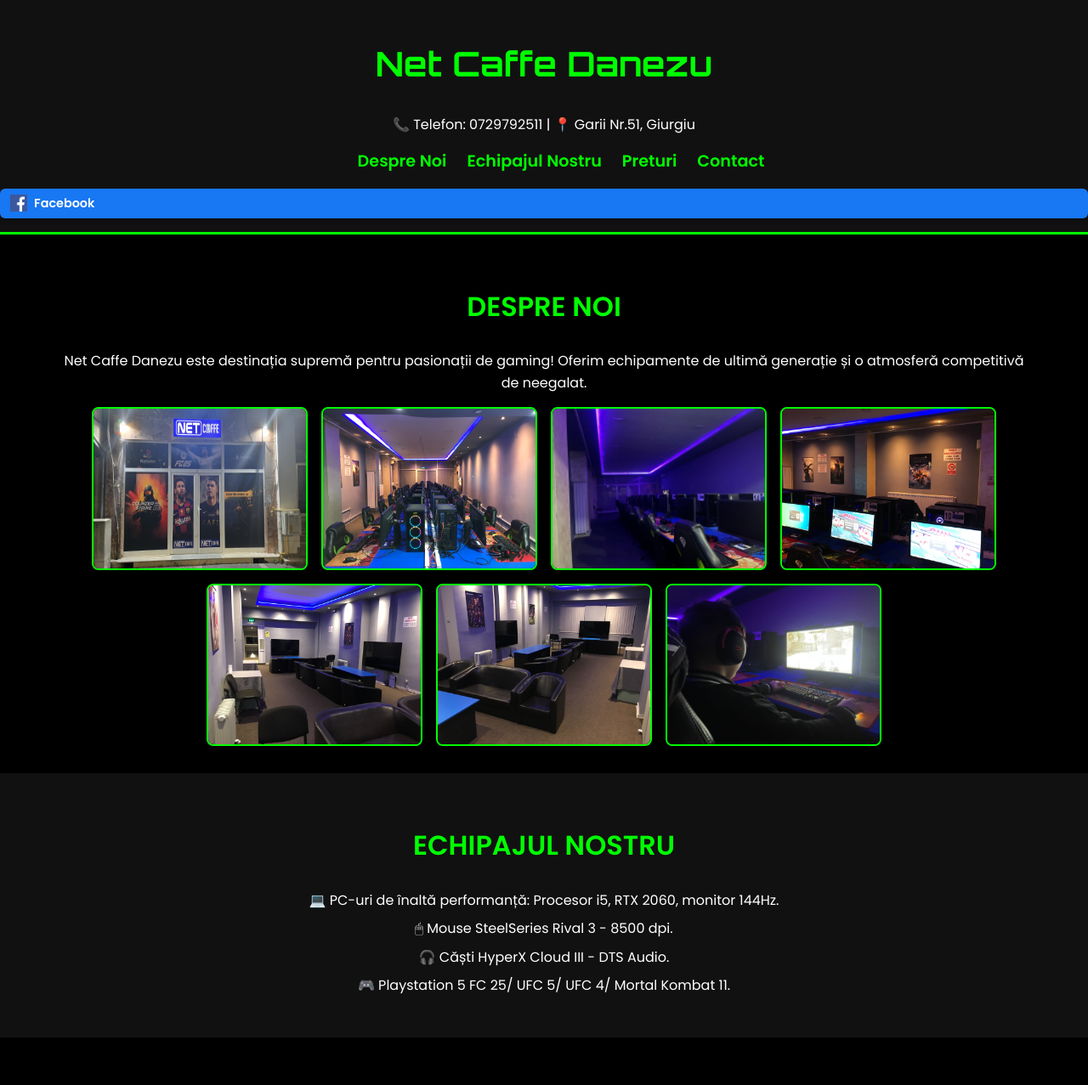
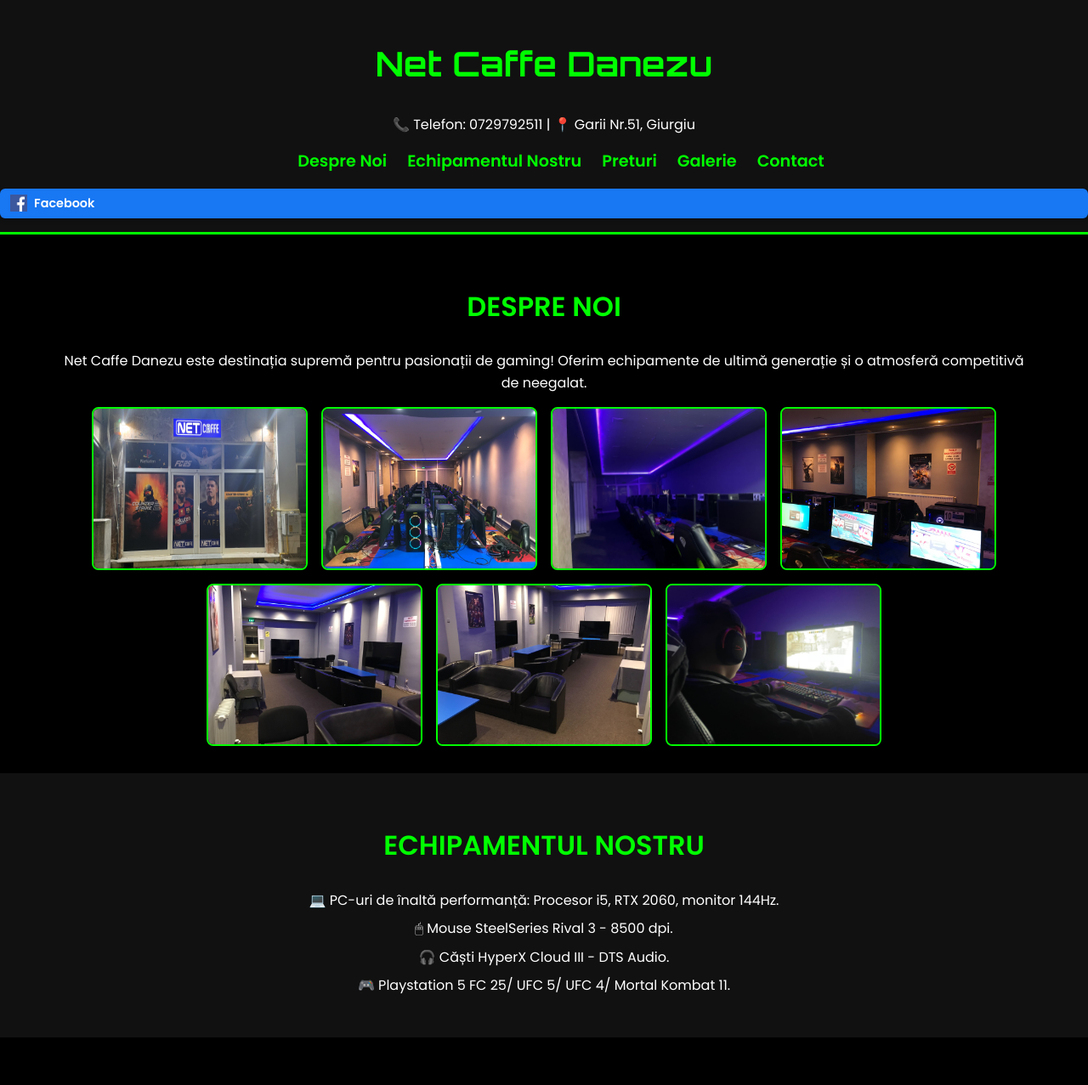
Before and after one commit to NachoIT01/DanezuWeb02, a plain HTML site: page index.html in a window 1280 px wide. Shown: the top 1277 px of the page at 85% size. Drawn offline with Linux system fonts and the light colour scheme.

Commit message:
Update index.html

```diff
--- a/index.html
+++ b/index.html
@@ -16,8 +16,9 @@
           <nav>
               <ul class="nav-links">
                   <li><a href="#about-us">Despre Noi</a></li>
-                  <li><a href="#our-setup">Echipajul Nostru</a></li>
+                  <li><a href="#our-setup">Echipamentul Nostru</a></li>
                   <li><a href="#pricing">Preturi</a></li>
+                  <li><a href="#gallery">Galerie</a></li>
                   <li><a href="#contact">Contact</a></li>
               </ul>
           </nav>
@@ -51,7 +52,7 @@
       <!-- Echipament -->
       <section id="our-setup" class="section dark-bg">
           <div class="container">
-              <h2>Echipajul Nostru</h2>
+              <h2>Echipamentul Nostru</h2>
               <ul class="setup-list">
                   <li>💻 PC-uri de înaltă performanță: Procesor i5, RTX 2060, monitor 144Hz.</li>
                   <li>🖱 Mouse SteelSeries Rival 3 - 8500 dpi.</li>
@@ -97,5 +98,7 @@
           <p>&copy; 2024 Net Caffe Danezu + Programmer Sori.Nacho. Toate drepturile rezervate.</p>
       </div>
   </footer>
+
+
 </body>
 </html>
```
